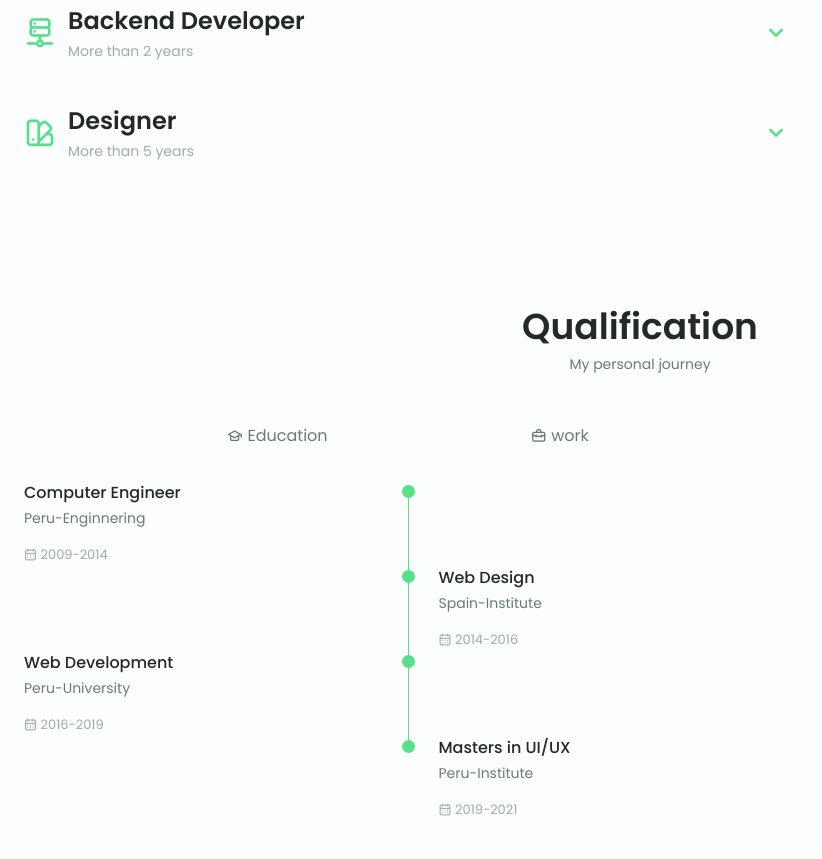
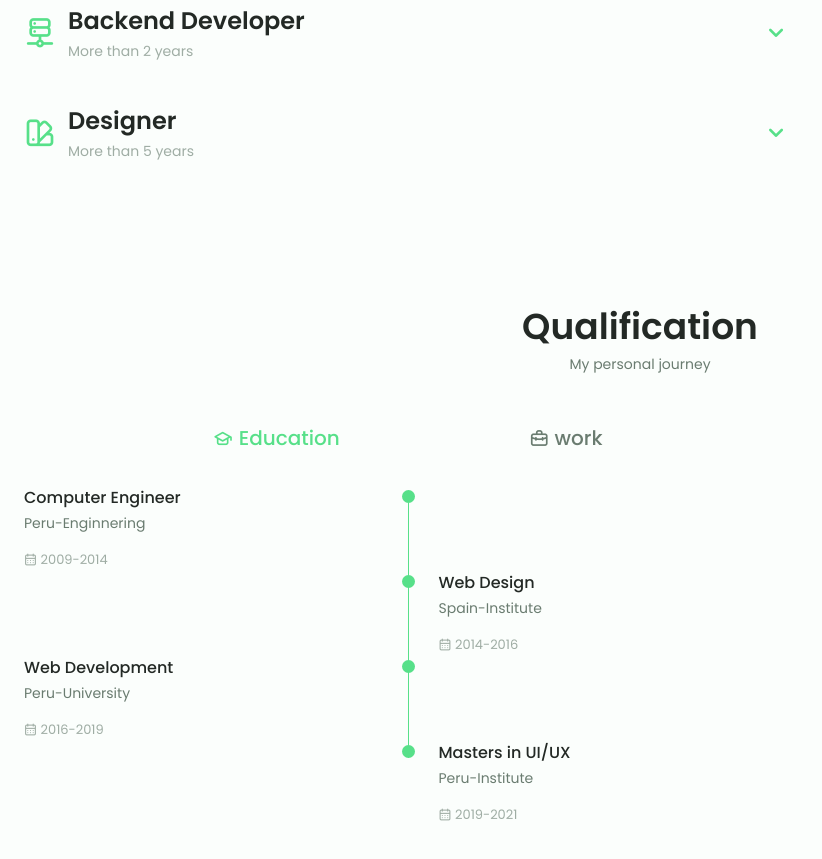
Before and after one commit to Coder-X27/Portfolio-Site, a plain HTML site: page index.html in a window 1280 px wide. Shown: the part 2154-3013 px from the top of the page, without its empty margins (0-822 px from the left). Drawn offline with nearby package versions, Linux system fonts and the light colour scheme.

Commit message:
fixed q_section

```diff
--- a/index.html
+++ b/index.html
@@ -323,10 +323,10 @@
             <span class="section_subtitle">My personal journey</span>
             <div class="q_container container">
                 <div class="q_tabs">
-                    <div class="q-button button-flex q_active" data-target='#education'>
+                    <div class="q_button button-flex q_active" data-target='#education'>
                         <i class="uil uil-graduation-cap q-icon"></i> Education
                     </div>
-                    <div class="q-button button-flex" data-target="#work">
+                    <div class="q_button button-flex" data-target="#work">
                         <i class="uil uil-briefcase-alt q-icon"></i> work
                     </div>
                 </div>
--- a/js/script.js
+++ b/js/script.js
@@ -24,8 +24,8 @@ navLink.forEach(n => n.addEventListener('click', linkAction))
 
 // SKILLS SECTION
 
-const skillsContent = document.getElementByClassName('skills_content'),
-    skillsHeader = document.querySelectorAll('.skills_header')
+const skillsContent = document.getElementsByClassName('skills_content')
+const skillsHeader = document.querySelectorAll('.skills_header')
 
 function toggleSkills() {
     let itemClass = this.parentNode.className
@@ -45,8 +45,8 @@ skillsHeader.forEach((el) => {
 
 // QUALIFICATION SECTION
 
-const tabs = document.querySelectorAll('[data-target]'),
-    tabContents = document.querySelectorAll('[data-content]')
+const tabs = document.querySelectorAll('[data-target]')
+const tabContents = document.querySelectorAll('[data-content]')
 
 tabs.forEach(tab => {
     tab.addEventListener('click', () => {
```
